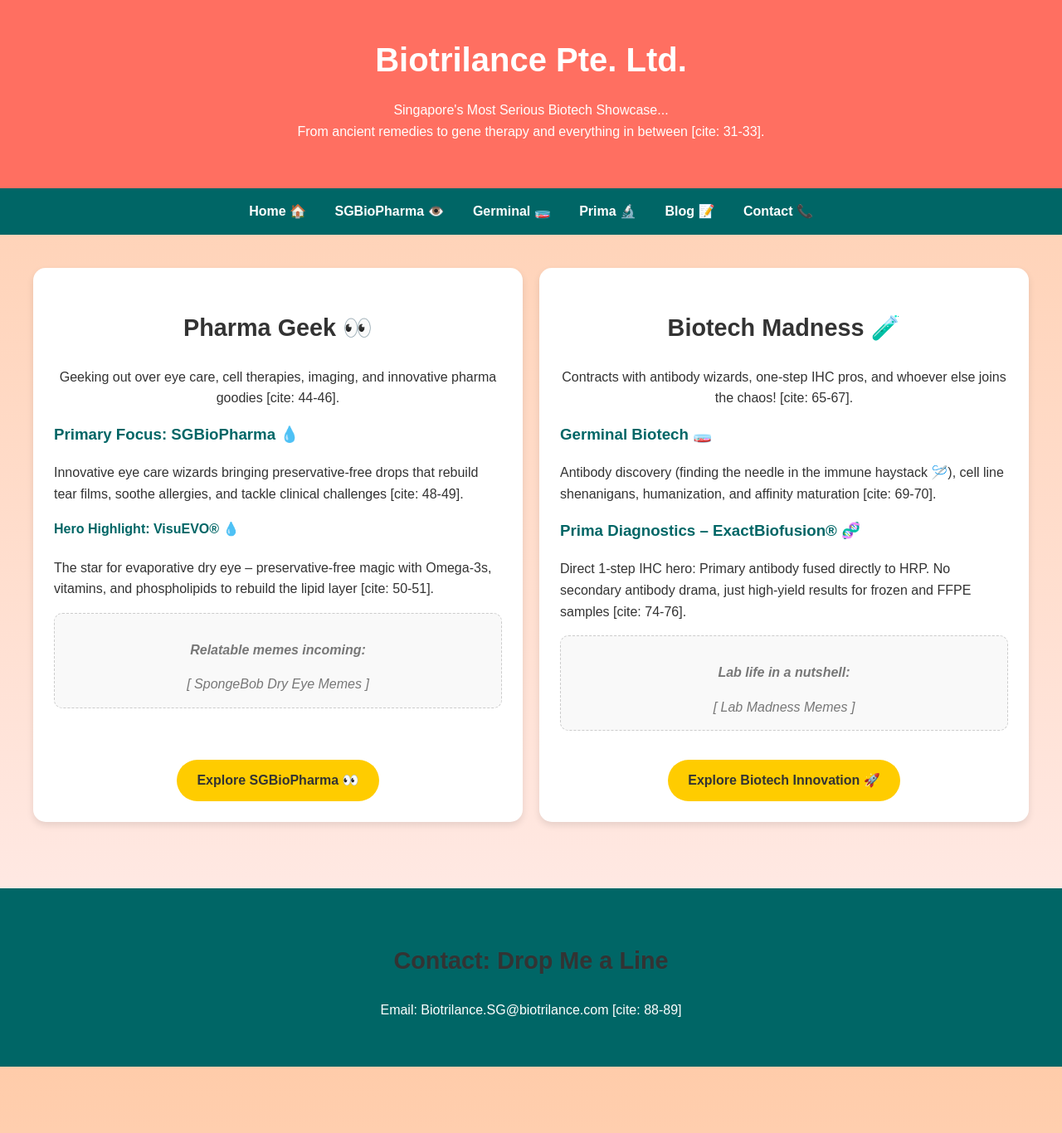
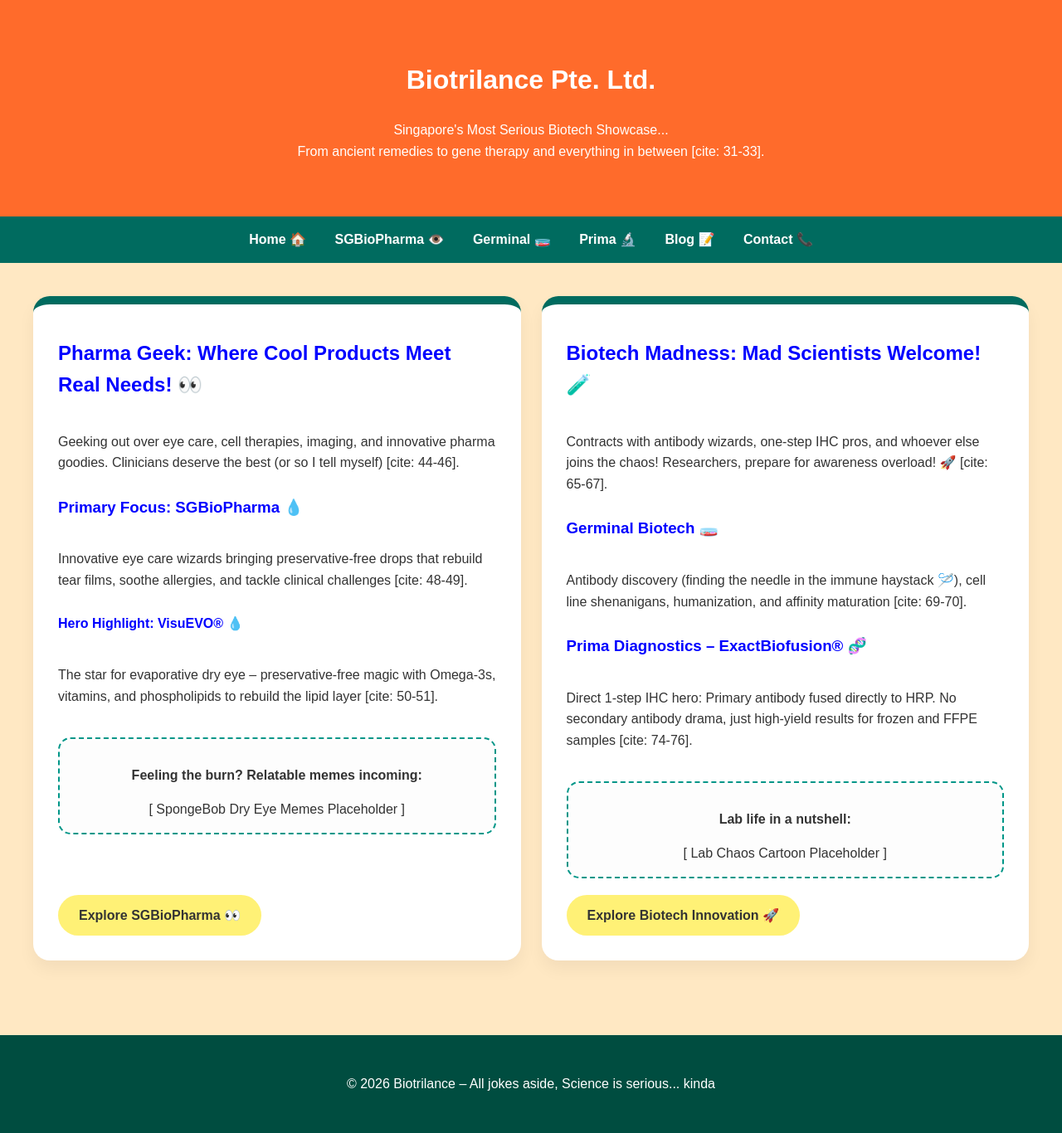
Before and after one commit to Biotrilance/biotrilance.github.io, a Jekyll site: the page index_test.html, which Jekyll copies as it is, in a window 1280 px wide. Shown: the whole page at 83% size. Built offline with Jekyll 4.4.1, drawn with Linux system fonts in a browser that asks for light colours; before the commit the page ends 1286 px from its top, so only the background shows below that.

Commit message:
Update index_test.html

```diff
--- a/index_test.html
+++ b/index_test.html
@@ -5,39 +5,92 @@
     <meta name="viewport" content="width=device-width, initial-scale=1.0">
     <title>Home | Biotrilance Pte. Ltd.</title>
     <style>
-        /* Restoring original color scheme and fonts */
-        body { font-family: Arial, sans-serif; margin: 0; padding: 0; background: linear-gradient(to bottom, #ffccaa, #ffeeee); color: #333; line-height: 1.6; }
-        header { background: #ff6f61; color: white; text-align: center; padding: 40px 20px; }
-        header h1 { margin: 0; font-size: 2.5em; }
-        nav { background: #006666; padding: 15px; text-align: center; position: sticky; top: 0; z-index: 1000; }
+        /* COLORS SAMPLED FROM YOUR FAVORITE SCREENSHOTS */
+        body {
+            font-family: Arial, sans-serif;
+            margin: 0;
+            padding: 0;
+            background-color: #FFE8C3; /* Peach background */
+            color: #333;
+            line-height: 1.6;
+        }
+
+        header {
+            background-color: #FF6B2B; /* Electric Orange */
+            color: white;
+            text-align: center;
+            padding: 50px 20px;
+        }
+
+        nav {
+            background-color: #006B5F; /* Teal Nav */
+            padding: 15px;
+            text-align: center;
+            position: sticky;
+            top: 0;
+            z-index: 1000;
+        }
         nav a { color: white; margin: 0 15px; text-decoration: none; font-weight: bold; }
-        nav a:hover { text-decoration: underline; }
 
-        /* Side-by-Side Container */
-        .main-container { display: flex; flex-wrap: wrap; gap: 20px; padding: 40px 20px; max-width: 1200px; margin: 0 auto; justify-content: center; }
+        /* BLUE TITLES FROM YOUR MASTER CSS */
+        h2, h3, h4 {
+            color: #0000FF !important;
+            text-align: left;
+            margin-top: 10px;
+        }
 
-        /* Restoring Original Card Style */
+        /* SIDE-BY-SIDE GRID SYSTEM */
+        .main-container {
+            display: flex;
+            flex-wrap: wrap;
+            gap: 25px;
+            padding: 40px 20px;
+            max-width: 1200px;
+            margin: 0 auto;
+            justify-content: center;
+        }
+
         .card {
             background: white;
-            border-radius: 15px;
-            padding: 25px;
-            box-shadow: 0 4px 8px rgba(0,0,0,0.1);
+            border-radius: 20px;
+            padding: 30px;
+            box-shadow: 0 10px 20px rgba(0,0,0,0.05);
             flex: 1;
-            min-width: 350px;
-            max-width: 550px;
+            min-width: 450px;
+            max-width: 580px;
             display: flex;
             flex-direction: column;
-            justify-content: space-between;
+            border-top: 10px solid #006B5F;
         }
 
-        h2 { text-align: center; font-size: 1.8em; color: #333; }
-        h3, h4 { color: #006666; margin-top: 10px; }
+        .button {
+            display: inline-block;
+            background: #FFF176; /* Yellow button */
+            color: #333;
+            padding: 12px 25px;
+            border-radius: 50px;
+            text-decoration: none;
+            font-weight: bold;
+            margin-top: auto; /* Pushes button to bottom of card */
+            align-self: flex-start;
+        }
 
-        .button { display: block; background: #ffcc00; color: #333; padding: 12px 24px; border-radius: 50px; text-decoration: none; font-weight: bold; margin: 20px auto 0; text-align: center; }
-        .button:hover { background: #ffdd33; }
+        .meme-area {
+            background: #fdfdfd;
+            border: 2px dashed #009688;
+            border-radius: 15px;
+            padding: 15px;
+            margin: 20px 0;
+            text-align: center;
+        }
 
-        .meme-placeholder { background: #f9f9f9; border: 1px dashed #ccc; padding: 15px; border-radius: 10px; margin: 15px 0; text-align: center; font-style: italic; color: #777; }
-        footer { background: #006666; color: white; text-align: center; padding: 40px 20px; margin-top: 40px; }
+        footer {
+            background-color: #004D40; /* Footer Teal */
+            color: white;
+            text-align: center;
+            padding: 30px 20px;
+            margin-top: 50px;
+        }
     </style>
 </head>
 <body>
@@ -58,11 +111,9 @@
 </nav>
 
 <div class="main-container">
-
     <section class="card">
-        <div>
-            <h2>Pharma Geek 👀</h2>
-            <p style="text-align:center;">Geeking out over eye care, cell therapies, imaging, and innovative pharma goodies [cite: 44-46].</p>
+        <h2>Pharma Geek: Where Cool Products Meet Real Needs! 👀</h2>
+        <p>Geeking out over eye care, cell therapies, imaging, and innovative pharma goodies. Clinicians deserve the best (or so I tell myself) [cite: 44-46].</p>
 
         <h3>Primary Focus: SGBioPharma 💧</h3>
         <p>Innovative eye care wizards bringing preservative-free drops that rebuild tear films, soothe allergies, and tackle clinical challenges [cite: 48-49].</p>
@@ -70,18 +121,16 @@
         <h4>Hero Highlight: VisuEVO® 💧</h4>
         <p>The star for evaporative dry eye – preservative-free magic with Omega-3s, vitamins, and phospholipids to rebuild the lipid layer [cite: 50-51].</p>
 
-            <div class="meme-placeholder">
-                <p><strong>Relatable memes incoming:</strong></p>
-                [ SpongeBob Dry Eye Memes ]
-            </div>
+        <div class="meme-area">
+            <p><strong>Feeling the burn? Relatable memes incoming:</strong></p>
+            [ SpongeBob Dry Eye Memes Placeholder ]
         </div>
         <a href="/sgbiopharma" class="button">Explore SGBioPharma 👀</a>
     </section>
 
     <section class="card">
-        <div>
-            <h2>Biotech Madness 🧪</h2>
-            <p style="text-align:center;">Contracts with antibody wizards, one-step IHC pros, and whoever else joins the chaos! [cite: 65-67].</p>
+        <h2>Biotech Madness: Mad Scientists Welcome! 🧪</h2>
+        <p>Contracts with antibody wizards, one-step IHC pros, and whoever else joins the chaos! Researchers, prepare for awareness overload! 🚀 [cite: 65-67].</p>
 
         <h3>Germinal Biotech 🧫</h3>
         <p>Antibody discovery (finding the needle in the immune haystack 🪡), cell line shenanigans, humanization, and affinity maturation [cite: 69-70].</p>
@@ -89,19 +138,16 @@
         <h3>Prima Diagnostics – ExactBiofusion® 🧬</h3>
         <p>Direct 1-step IHC hero: Primary antibody fused directly to HRP. No secondary antibody drama, just high-yield results for frozen and FFPE samples [cite: 74-76].</p>
 
-            <div class="meme-placeholder">
+        <div class="meme-area">
             <p><strong>Lab life in a nutshell:</strong></p>
-                [ Lab Madness Memes ]
-            </div>
+            [ Lab Chaos Cartoon Placeholder ]
         </div>
         <a href="/biotech" class="button">Explore Biotech Innovation 🚀</a>
     </section>
-
 </div>
 
-<footer id="contact">
-    <h2>Contact: Drop Me a Line</h2>
-    <p>Email: Biotrilance.SG@biotrilance.com [cite: 88-89]</p>
+<footer>
+    <p>© 2026 Biotrilance – All jokes aside, Science is serious... kinda</p>
 </footer>
 
 </body>
```
Lines whose indentation alone changed are shown as unchanged.
